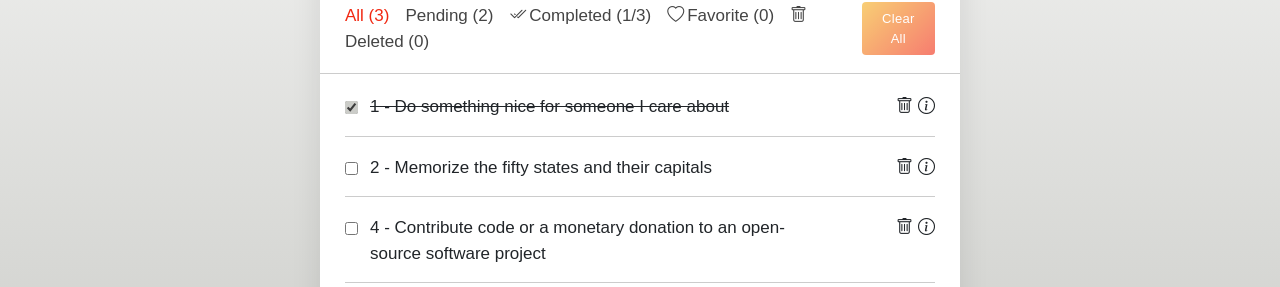
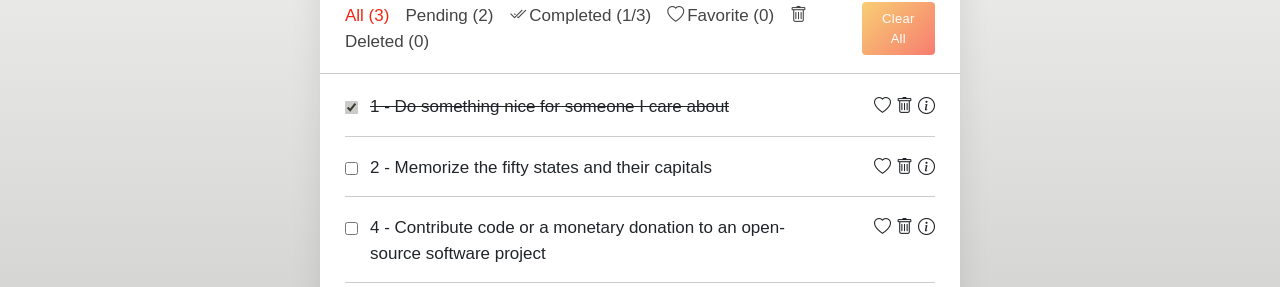
Before and after one commit to THEPEACEMAKER/ng-todo-app, an Angular app: page / in a window 1280 px wide. Shown: the part 349-636 px from the top of the page. Built offline with nearby package versions, Linux system fonts and the light colour scheme.

Commit message:
add favorite functionality

```diff
--- a/src/app/Todo.ts
+++ b/src/app/Todo.ts
@@ -2,5 +2,6 @@ export interface Todo {
   id: number,
   todo: string,
   completed: boolean,
+  favorite?: boolean,
   userId: number
 }
--- a/src/app/todo-list/Todo.ts
+++ b/src/app/todo-list/Todo.ts
@@ -2,5 +2,6 @@ export interface Todo {
   id: number,
   todo: string,
   completed: boolean,
+  favorite?: boolean,
   userId: number
 }
--- a/src/app/todo-list/todo-list.component.html
+++ b/src/app/todo-list/todo-list.component.html
@@ -22,7 +22,7 @@
     </div>
     <ul class="task-box">
         <app-todo class="task" *ngFor="let todo of todos$ | async" [id]=todo.id [todo]="todo.todo"
-            [completed]="todo.completed" (toggleEvent)="toggleCompleted($event)"
-            (deleteEvent)="deleteTodo($event)"></app-todo>
+            [favorite]="todo.favorite" [completed]="todo.completed" (toggleEvent)="toggleCompleted($event)"
+            (deleteEvent)="deleteTodo($event)" (loveEvent)="loveTodo($event)"></app-todo>
     </ul>
 </div>
--- a/src/app/todo-list/todo-list.component.ts
+++ b/src/app/todo-list/todo-list.component.ts
@@ -47,6 +47,10 @@ export class TodoListComponent {
     this.TodosService.deleteTodo(id);
   }
 
+  loveTodo(id: number):void {
+    this.TodosService.loveTodo(id);
+  }
+
   toggleCompleted(todo: Todo):void {
     // Call the service method to update the original todos array
     this.TodosService.toggleCompleted(todo);
--- a/src/app/todo/todo.component.css
+++ b/src/app/todo/todo.component.css
@@ -126,12 +126,20 @@ i.bi-trash:hover {
     color: red;
 }
 
-i.bi-info-circle {
+i {
     margin-left: 5px;
 }
 
 i.bi-info-circle:hover {
     color: #0077c2;
+}
+
+i.bi-heart:hover {
+    color: orange;
+}
+
+i.bi-heart-fill {
+    color: #f8b574;
 }
 
 @media (max-width: 400px) {
--- a/src/app/todo/todo.component.html
+++ b/src/app/todo/todo.component.html
@@ -5,6 +5,7 @@
 
     </label>
     <div class="settings">
+        <i class="bi" [ngClass]="favorite ? 'bi-heart-fill' : 'bi-heart'" (click)="loveTodo()"></i>
         <i class="bi bi-trash" (click)="deleteTodo()"></i>
         <i class="bi bi-info-circle" routerLink="/todos/{{id}}/{{todo}}/{{completed}}"></i>
     </div>
--- a/src/app/todo/todo.component.ts
+++ b/src/app/todo/todo.component.ts
@@ -15,9 +15,12 @@ export class TodoComponent {
   completed!: boolean;
   @Input()
   userId!: number;
+  @Input()
+  favorite!: boolean | undefined;
 
   @Output() deleteEvent = new EventEmitter<number>();
   @Output() toggleEvent = new EventEmitter<Todo>();
+  @Output() loveEvent = new EventEmitter<number>();
 
   constructor() { }
 
@@ -25,6 +28,10 @@ export class TodoComponent {
     this.deleteEvent.emit(this.id)
   }
 
+  loveTodo() {
+    this.loveEvent.emit(this.id)
+  }
+
   toggleCompleted() {
     this.toggleEvent.emit({id: this.id, todo: this.todo, completed: this.completed, userId: this.userId})
   }
--- a/src/app/todos.service.ts
+++ b/src/app/todos.service.ts
@@ -155,9 +155,14 @@ export class TodosService {
           return this.todos.filter(todo => todo.userId === this.LoggedUserId);
         }else if(statusSelected == 'pending'){
           return this.todos.filter(todo =>!todo.completed && todo.userId === this.LoggedUserId);
+        }else if(statusSelected == 'completed'){
+          return this.todos.filter(todo => todo.completed && todo.userId === this.LoggedUserId);
+        }else if(statusSelected == 'favorite'){
+          return this.todos.filter(todo => todo.favorite && todo.userId === this.LoggedUserId);
         }else {
-          return this.todos.filter(todo => todo.completed && todo.userId === this.LoggedUserId);
-        }}
+          return this.deletedTodos.filter(todo => todo.userId === this.LoggedUserId);
+        }
+      }
     ));
     // when you subscribe to the returned Observable,
     // you need to resubscribe to it every time the statusSelected value changes
@@ -172,7 +177,7 @@ export class TodosService {
           total: this.todos.filter(todo => todo.userId === this.LoggedUserId).length,
           pending: this.todos.filter(todo => !todo.completed && todo.userId === this.LoggedUserId).length,
           completed: this.todos.filter(todo => todo.completed && todo.userId === this.LoggedUserId).length,
-          favorite: 0,
+          favorite: this.todos.filter(todo => todo.favorite && todo.userId === this.LoggedUserId).length,
           deleted: this.deletedTodos.filter(todo => todo.userId === this.LoggedUserId).length,
         }
         }
@@ -182,6 +187,14 @@ export class TodosService {
   deleteTodo(id: number): void {
     let deletedElements = this.todos.splice(this.todos.findIndex(a => a.id === id) , 1)
     this.deletedTodos.push(deletedElements[0]);
+    this.statusSelected.next(this.statusSelected.getValue());
+  }
+
+  loveTodo(id: number): void {
+    const todo = this.todos.find(a => a.id === id);
+    if (todo) {
+      todo.favorite = !todo.favorite;
+    }
     this.statusSelected.next(this.statusSelected.getValue());
   }
 
```
